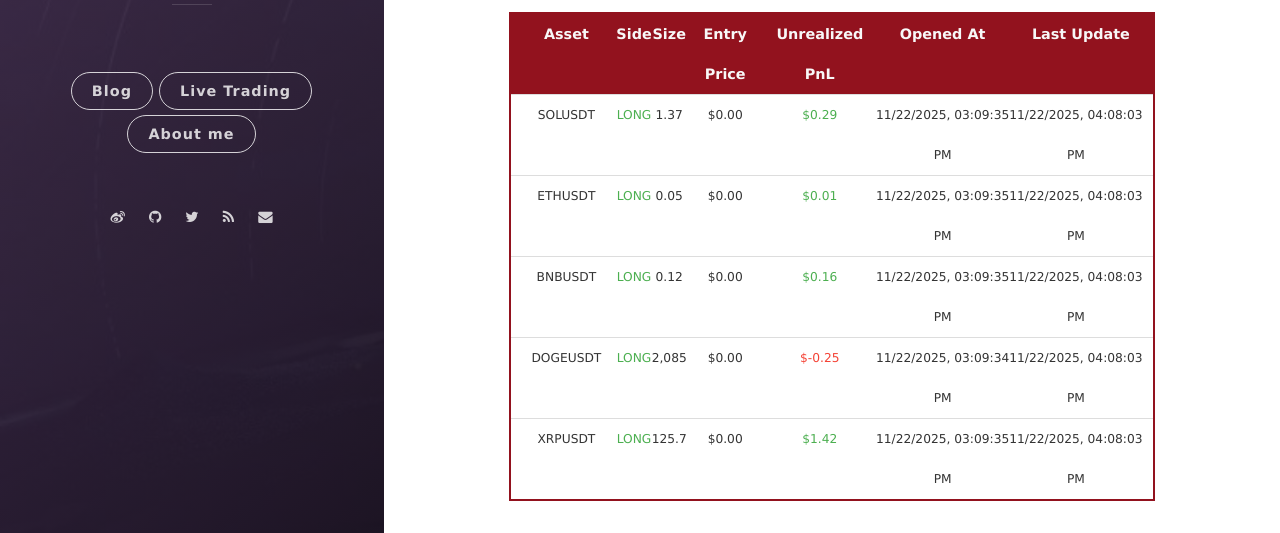
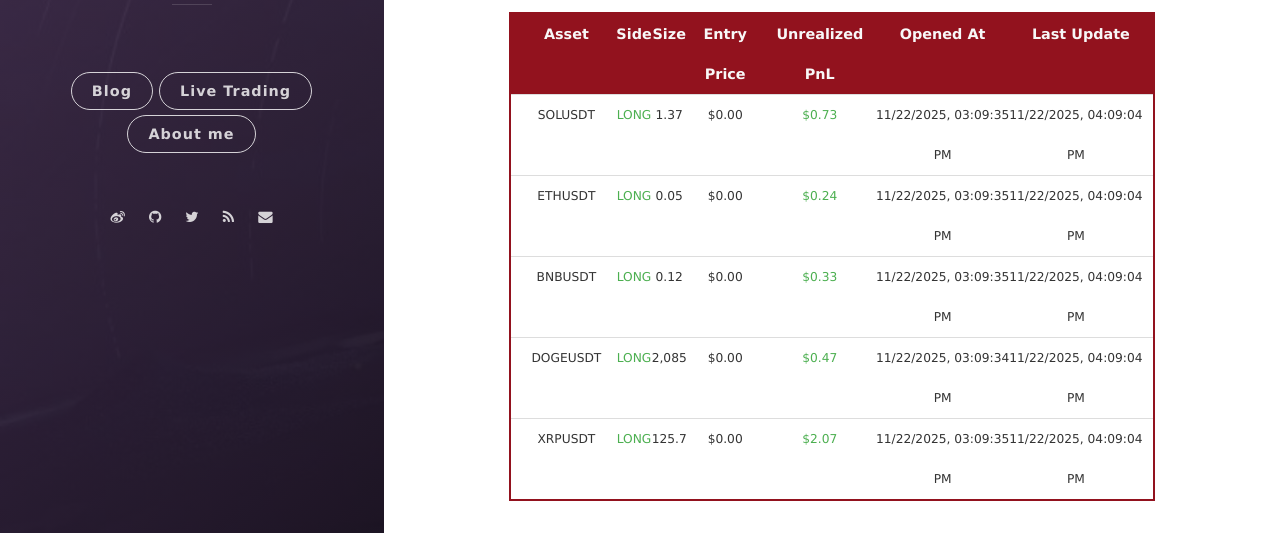
Before and after one commit to leeyegy/leeyegy.github.io, a Jekyll site: the page built from live-trading.html, in a window 1280 px wide and 1188 px high. Shown: the part 587-1120 px from the top of the window. Built offline with Jekyll 4.4.1, drawn with Linux system fonts in a browser that asks for light colours; nearby versions of some CDN libraries.

Commit message:
AccountMonitor: refresh positions 2025-11-23T00:09:04+08:00

```diff
--- a/assets/data/binance/positions.json
+++ b/assets/data/binance/positions.json
@@ -4,44 +4,44 @@
     "side": "LONG",
     "size": 1.37,
     "entryPrice": 0.0,
-    "unrealizedPnl": 0.29032089,
+    "unrealizedPnl": 0.7261,
     "openedAt": "2025-11-22T23:09:35+08:00",
-    "reportedAt": "2025-11-23T00:08:03+08:00"
+    "reportedAt": "2025-11-23T00:09:04+08:00"
   },
   {
     "symbol": "ETHUSDT",
     "side": "LONG",
     "size": 0.05,
     "entryPrice": 0.0,
-    "unrealizedPnl": 0.0075,
+    "unrealizedPnl": 0.2365,
     "openedAt": "2025-11-22T23:09:35+08:00",
-    "reportedAt": "2025-11-23T00:08:03+08:00"
+    "reportedAt": "2025-11-23T00:09:04+08:00"
   },
   {
     "symbol": "BNBUSDT",
     "side": "LONG",
     "size": 0.12,
     "entryPrice": 0.0,
-    "unrealizedPnl": 0.16105557,
+    "unrealizedPnl": 0.3324,
     "openedAt": "2025-11-22T23:09:35+08:00",
-    "reportedAt": "2025-11-23T00:08:03+08:00"
+    "reportedAt": "2025-11-23T00:09:04+08:00"
   },
   {
     "symbol": "DOGEUSDT",
     "side": "LONG",
     "size": 2085.0,
     "entryPrice": 0.0,
-    "unrealizedPnl": -0.2502,
+    "unrealizedPnl": 0.46660215,
     "openedAt": "2025-11-22T23:09:34+08:00",
-    "reportedAt": "2025-11-23T00:08:03+08:00"
+    "reportedAt": "2025-11-23T00:09:04+08:00"
   },
   {
     "symbol": "XRPUSDT",
     "side": "LONG",
     "size": 125.7,
     "entryPrice": 0.0,
-    "unrealizedPnl": 1.42301324,
+    "unrealizedPnl": 2.07148823,
     "openedAt": "2025-11-22T23:09:35+08:00",
-    "reportedAt": "2025-11-23T00:08:03+08:00"
+    "reportedAt": "2025-11-23T00:09:04+08:00"
   }
 ]
```
